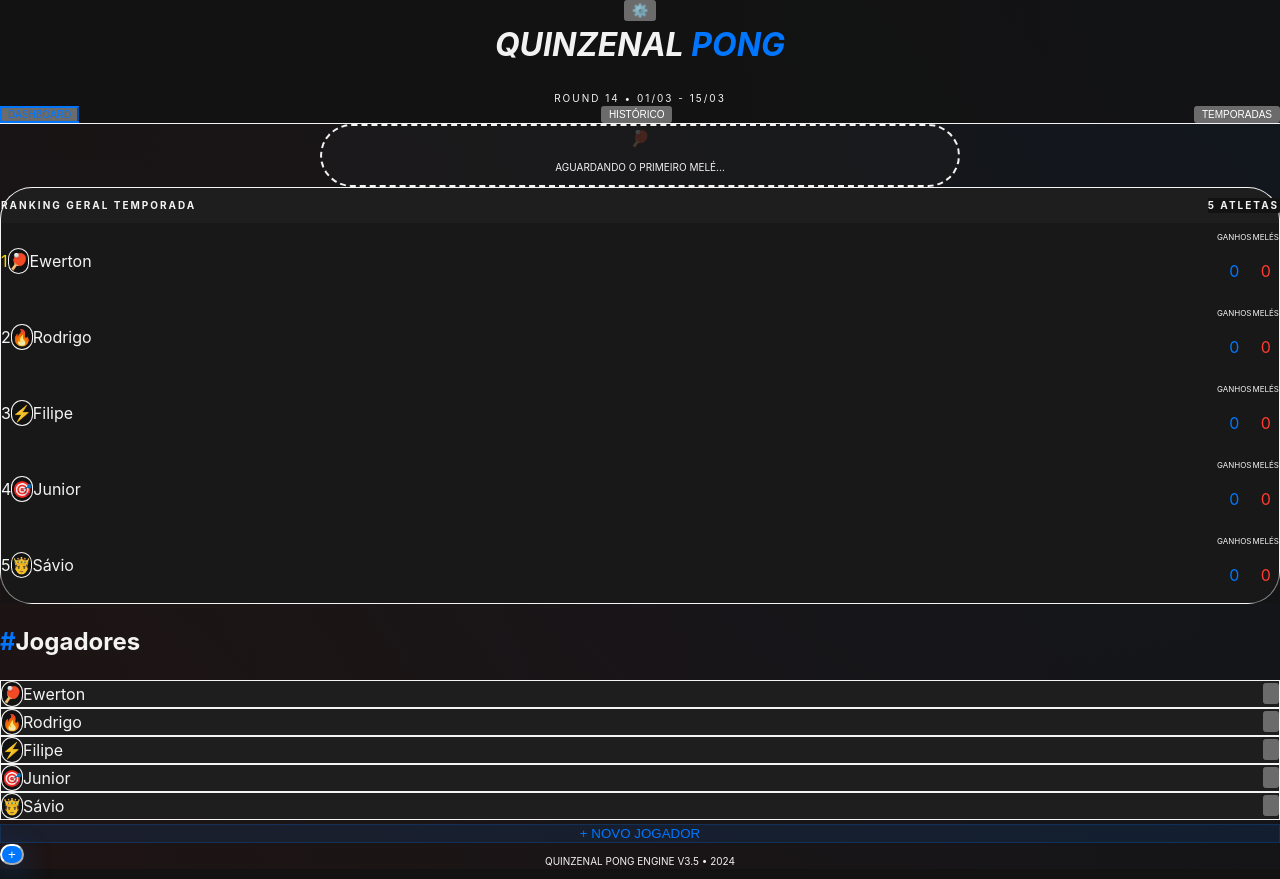
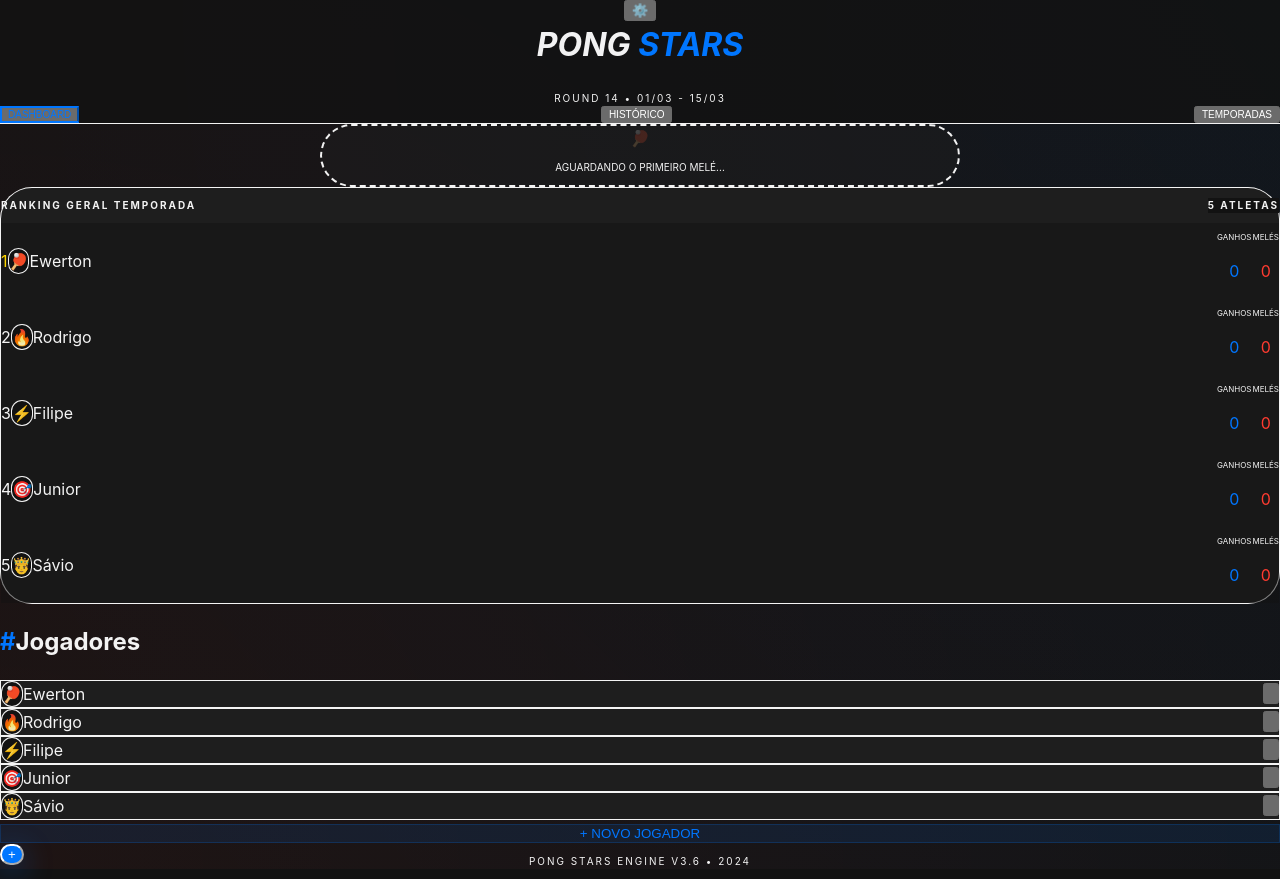
Before and after one commit to ewerton-santos-silva/T-nis-de-Mesa, a React (Vite) app: page / in a window 1280 px wide. Built offline with nearby package versions, Linux system fonts and the light colour scheme.

Commit message:
fix: editable dates UI and rename app to Pong Stars

```diff
--- a/index.html
+++ b/index.html
@@ -1,5 +1,6 @@
 <!doctype html>
 <html lang="pt-BR">
+
 <head>
   <meta charset="UTF-8" />
   <link rel="icon" type="image/png" href="/pwa-192x192.png" />
@@ -7,10 +8,12 @@
   <meta name="theme-color" content="#0076FF" />
   <meta name="apple-mobile-web-app-capable" content="yes" />
   <meta name="apple-mobile-web-app-status-bar-style" content="black-translucent" />
-    <title>Quinzenal Pong</title>
+  <title>Pong Stars</title>
 </head>
+
 <body class="bg-[#121212]">
   <div id="root"></div>
   <script type="module" src="/src/main.jsx"></script>
 </body>
+
 </html>
--- a/src/App.jsx
+++ b/src/App.jsx
@@ -147,7 +147,7 @@ const App = () => {
             ⚙️
           </button>
           <h1 className="text-3xl font-black italic tracking-tighter text-white">
-            QUINZENAL <span className="text-[#0076FF]">PONG</span>
+            PONG <span className="text-[#0076FF]">STARS</span>
           </h1>
           <span className="text-[10px] font-bold uppercase tracking-[0.2em] text-slate-500">
             Round {archivedSessions.length + 14} • {competitionPeriod.start} - {competitionPeriod.end}
@@ -234,41 +234,42 @@ const App = () => {
               exit={{ scale: 0.9, opacity: 0 }}
               className="relative w-full bg-[#1E1E1E] rounded-[2rem] p-8 border border-white/5 shadow-2xl"
             >
-              <h2 className="text-xl font-black mb-6 uppercase tracking-tight">Configurações</h2>
+              <h2 className="text-xl font-black mb-6 uppercase tracking-tight">Período da Competição</h2>
 
               <div className="space-y-6 mb-10">
                 <div className="space-y-2">
-                  <label className="text-[10px] font-black text-slate-500 uppercase tracking-widest">Início da Competição</label>
+                  <label className="text-[10px] font-black text-slate-500 uppercase tracking-widest px-1">Novo início</label>
                   <input
                     type="date"
                     value={startDate}
                     onChange={(e) => setStartDate(e.target.value)}
-                    className="w-full bg-[#121212] border border-white/5 rounded-xl p-4 text-white font-bold"
+                    className="w-full bg-[#121212] border border-white/10 rounded-xl p-4 text-white font-bold focus:ring-2 focus:ring-[#0076FF]/50 outline-none"
                   />
                 </div>
                 <div className="space-y-2">
-                  <label className="text-[10px] font-black text-slate-500 uppercase tracking-widest">Fim da Competição</label>
+                  <label className="text-[10px] font-black text-slate-500 uppercase tracking-widest px-1">Novo término</label>
                   <input
                     type="date"
                     value={endDate}
                     onChange={(e) => setEndDate(e.target.value)}
-                    className="w-full bg-[#121212] border border-white/5 rounded-xl p-4 text-white font-bold"
+                    className="w-full bg-[#121212] border border-white/10 rounded-xl p-4 text-white font-bold focus:ring-2 focus:ring-[#0076FF]/50 outline-none"
                   />
                 </div>
               </div>
 
               <div className="space-y-3">
                 <button
+                  onClick={() => setIsSettingsOpen(false)}
+                  className="w-full bg-[#0076FF] text-white font-black py-5 rounded-2xl shadow-xl shadow-[#0076FF]/20 uppercase tracking-widest text-xs"
+                >
+                  Confirmar Datas
+                </button>
+                <div className="h-[1px] bg-white/5 my-4" />
+                <button
                   onClick={finalizeSeason}
-                  className="w-full bg-red-500 text-white font-black py-5 rounded-2xl shadow-xl shadow-red-500/10 uppercase tracking-widest text-xs"
+                  className="w-full bg-red-500/10 text-red-500 border border-red-500/20 font-black py-4 rounded-2xl uppercase tracking-widest text-[10px]"
                 >
-                  Finalizar Temporada
-                </button>
-                <button
-                  onClick={() => setIsSettingsOpen(false)}
-                  className="w-full py-4 text-slate-500 font-bold text-xs uppercase tracking-widest hover:text-white transition-colors"
-                >
-                  Fechar
+                  Finalizar Temporada Atual
                 </button>
               </div>
             </motion.div>
@@ -313,8 +314,8 @@ const App = () => {
       </AnimatePresence>
 
       <footer className="mt-8 mb-12 text-center">
-        <p className="text-[10px] font-bold uppercase tracking-widest text-slate-700">
-          Quinzenal Pong Engine v3.5 • 2024
+        <p className="text-[10px] font-bold uppercase tracking-[0.2em] text-slate-700">
+          Pong Stars Engine v3.6 • 2024
         </p>
       </footer>
     </div>
--- a/src/components/PlayerForm.jsx
+++ b/src/components/PlayerForm.jsx
@@ -102,6 +102,7 @@ const PlayerForm = ({ onAddPlayer, players, onDeletePlayer }) => {
                                 ref={fileInputRef}
                                 onChange={handlePhotoChange}
                                 accept="image/*"
+                                capture="environment"
                                 className="hidden"
                             />
                         </div>
--- a/vite.config.js
+++ b/vite.config.js
@@ -10,9 +10,9 @@ export default defineConfig({
       registerType: 'autoUpdate',
       includeAssets: ['favicon.ico', 'pwa-192x192.png', 'pwa-512x512.png'],
       manifest: {
-        name: 'Quinzenal Pong',
-        short_name: 'QPong',
-        description: 'Ranking de Tênis de Mesa - Round Quinzenal',
+        name: 'Pong Stars',
+        short_name: 'PStars',
+        description: 'Ranking de Tênis de Mesa - Pong Stars',
         theme_color: '#0076FF',
         background_color: '#121212',
         display: 'standalone',
```
Lines whose indentation alone changed are shown as unchanged.
